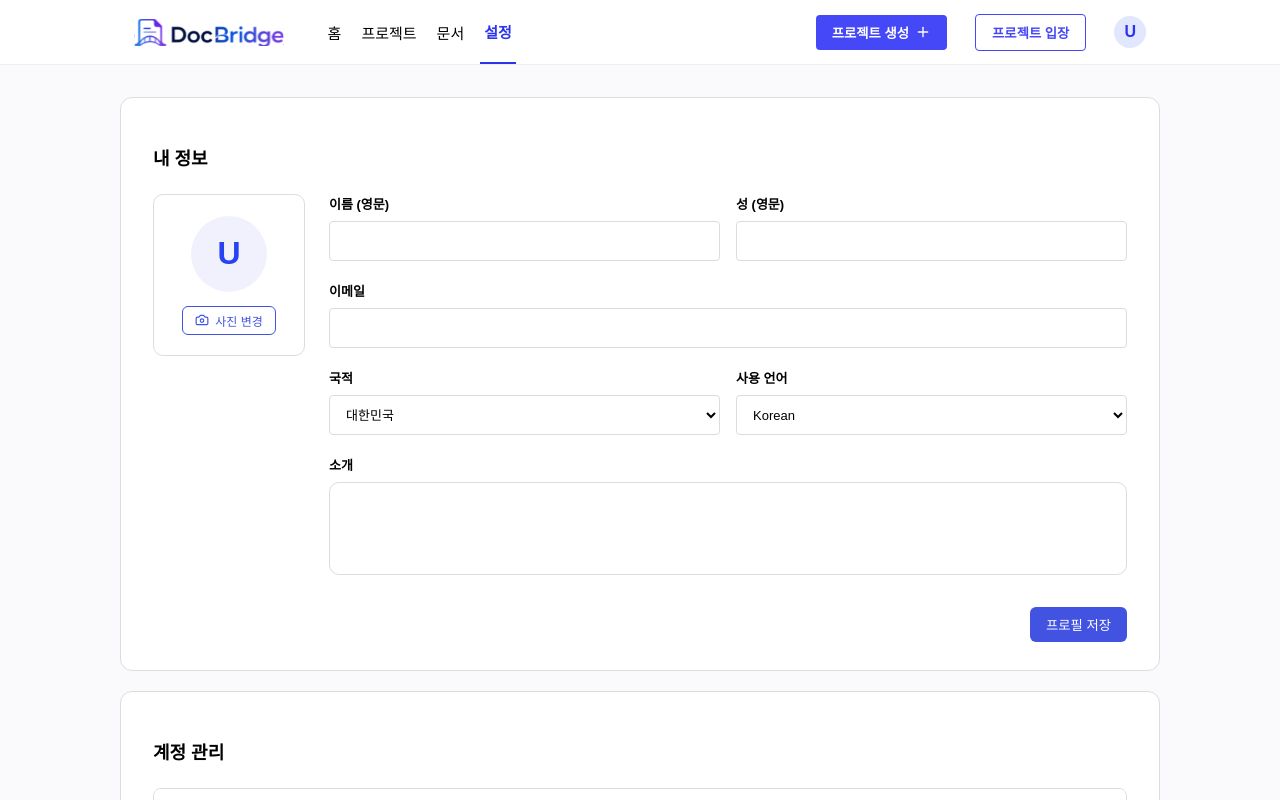
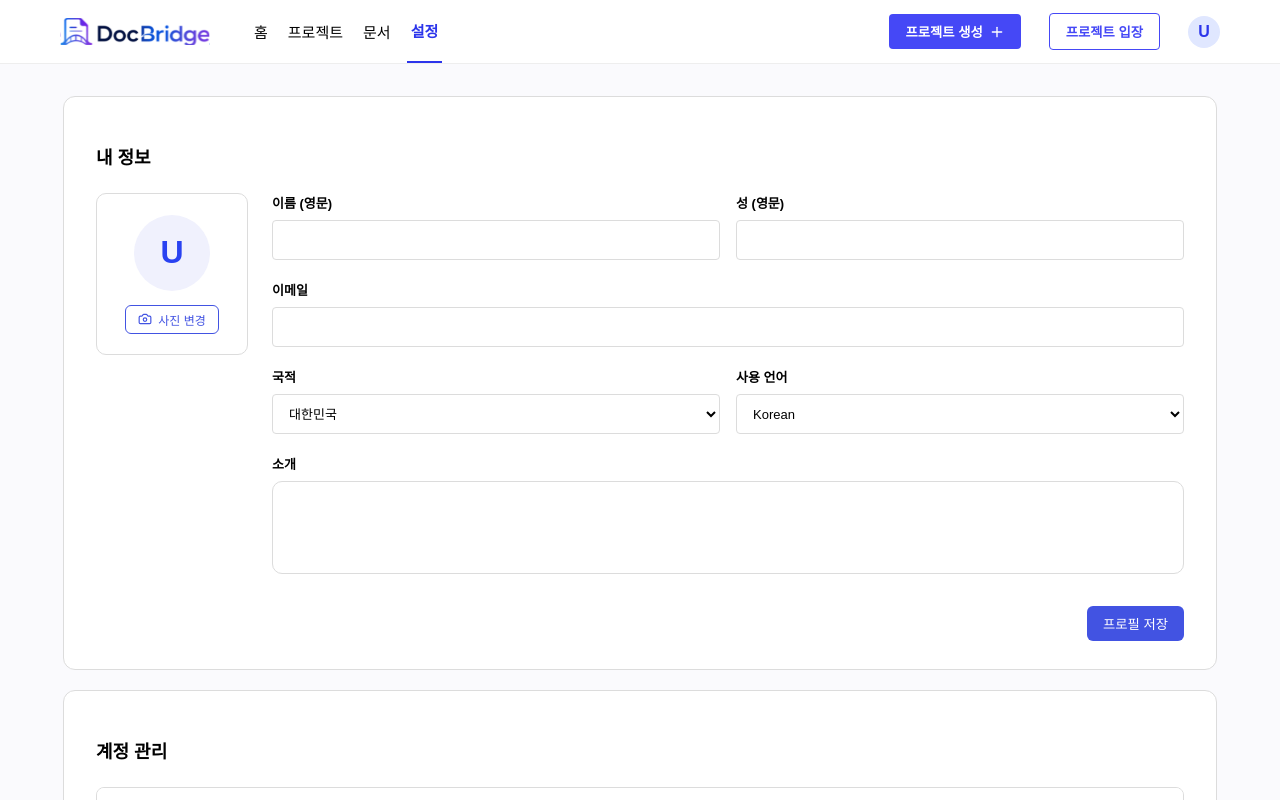
Before and after one commit to LikeLionUniv-INU/14th-itda-frontend, a React (Vite) app: page /set in a window 1280 px wide. Shown: the top 800 px of the page. Built offline with nearby package versions, Linux system fonts and the light colour scheme; no server answers.

Commit message:
Fix: 디자인 수정

```diff
--- a/src/components/Header.jsx
+++ b/src/components/Header.jsx
@@ -74,6 +74,7 @@ export default function Header({
   return (
     <>
       <S.Header $type={type}>
+        <S.HeaderInner>
           <S.HeaderLeft>
             <S.Logo />
             {!isProject && showNav && (
@@ -108,6 +109,7 @@ export default function Header({
               </>
             )}
           </S.HeaderRight>
+        </S.HeaderInner>
       </S.Header>
 
       {/* 프로젝트 생성 모달 */}
--- a/src/components/Header.styles.js
+++ b/src/components/Header.styles.js
@@ -2,15 +2,26 @@ import styled from "styled-components";
 import { NavLink } from "react-router-dom";
 import DocBridge로고 from "../assets/image/DocBridge로고.svg";
 
+// 1. 헤더 전체 배경 바 (화면 전체 너비로 흰색 배경 유지)
 export const Header = styled.header`
   display: flex;
-  align-items: center;
   justify-content: center;
-  gap: ${(props) => (props.$type === "project" ? "900px" : "300px")};
-
+  width: 100%;
   height: 64px;
   background: #fff;
   border-bottom: 1px solid #eee;
+  box-sizing: border-box;
+`;
+
+// 2. 내부 콘텐츠 영역 (본문과 동일한 max-width를 주어 양 끝 정렬)
+export const HeaderInner = styled.div`
+  display: flex;
+  align-items: center;
+  justify-content: space-between;
+  width: 100%;
+  max-width: 1200px;
+  padding: 0 20px;
+  box-sizing: border-box;
 `;
 
 // 로고 이미지 + 카테고리바
--- a/src/pages/Teamproject/TeamProject.jsx
+++ b/src/pages/Teamproject/TeamProject.jsx
@@ -76,9 +76,11 @@ const getRelativeTime = (dateString) => {
   return `${Math.floor(diffInMonths / 12)}년 전`;
 };
 
-const getInitial = (name) => {
-  if (!name) return "";
-  return String(name).trim().charAt(0).toUpperCase();
+// 성(lastName)이 있으면 성의 첫 글자, 없으면 name의 첫 글자를 추출하도록 수정
+const getInitial = (member) => {
+  if (!member) return "";
+  const target = member.lastName || member.name || member.firstName || "";
+  return String(target).trim().charAt(0).toUpperCase();
 };
 
 export default function TeamProject({ onNavigate }) {
@@ -102,7 +104,6 @@ export default function TeamProject({ onNavigate }) {
     }
     try {
       setLoading(true);
-      // 현재 팀 ID를 로컬스토리지에 항상 동기화
       localStorage.setItem("currentTeamId", String(teamId));
 
       const res = await getTeamDetail(teamId);
@@ -239,7 +240,6 @@ export default function TeamProject({ onNavigate }) {
     project.isLeader === true ||
     project.role === "LEADER";
 
-  // 문서 클릭 이동 핸들러
   const handleDocClick = (docId, targetVersion) => {
     const versionToUse = targetVersion || selectedVersions[docId] || 1;
     localStorage.setItem("currentTeamId", String(teamId));
@@ -271,9 +271,10 @@ export default function TeamProject({ onNavigate }) {
   const members = project.members || [];
   const inviteCode = project.inviteCode || "";
 
+  // 상단 배너 멤버 아바타 (객체 자체를 전달해 성 기준 이니셜 추출)
   const memberInitials = members
     .slice(0, 3)
-    .map((m) => getInitial(m.name || m.firstName || m.lastName));
+    .map((m) => getInitial(m));
   const extraMemberCount = members.length - 3;
 
   const hasDocs = docs.length > 0;
@@ -310,7 +311,6 @@ export default function TeamProject({ onNavigate }) {
         onExit={() => (onNavigate ? onNavigate("home") : navigate("/home"))}
       />
 
-      {/* 오른쪽 사이드바 포함 상단 전체 영역에 알림 배치 */}
       {notification && (
         <div
           style={{
@@ -348,7 +348,6 @@ export default function TeamProject({ onNavigate }) {
 
       <S.Container>
         <S.MainSection>
-          {/* 프로젝트 배너 */}
           <S.BannerCard>
             <S.BannerTitle>{project.name || project.title}</S.BannerTitle>
             <S.BannerMeta>
@@ -380,7 +379,6 @@ export default function TeamProject({ onNavigate }) {
             </S.BannerMeta>
           </S.BannerCard>
 
-          {/* 최근 문서 카드 */}
           <S.RecentDocsCard>
             <S.CardHeader>
               <h3>최근 문서</h3>
@@ -455,7 +453,6 @@ export default function TeamProject({ onNavigate }) {
           </S.RecentDocsCard>
 
           <S.BottomRow>
-            {/* 활동 요약 */}
             <S.HalfCard>
               <S.CardHeader>
                 <h3>활동 요약</h3>
@@ -465,7 +462,11 @@ export default function TeamProject({ onNavigate }) {
                   {activities.map((act) => (
                     <S.ActivityItem key={act.id}>
                       <S.ActivityAvatar>
-                        {getInitial(act.userName || act.performedByFirstName)}
+                        {/* 활동 내역의 유저 정보(lastName 우선) */}
+                        {getInitial({
+                          lastName: act.lastName || act.performedByLastName,
+                          name: act.userName || act.performedByFirstName,
+                        })}
                       </S.ActivityAvatar>
                       <S.ActivityContent>
                         <p>
@@ -487,7 +488,6 @@ export default function TeamProject({ onNavigate }) {
               )}
             </S.HalfCard>
 
-            {/* 프로젝트 멤버 */}
             <S.HalfCard>
               <S.CardHeader>
                 <h3>프로젝트 멤버</h3>
@@ -497,7 +497,8 @@ export default function TeamProject({ onNavigate }) {
                   <S.MemberItem key={member.id}>
                     <S.MemberLeft>
                       <S.MemberAvatar>
-                        {getInitial(member.name || member.firstName)}
+                        {/* 프로젝트 멤버 목록 (lastName 우선) */}
+                        {getInitial(member)}
                       </S.MemberAvatar>
                       <S.MemberName>
                         {member.name ||
@@ -521,7 +522,6 @@ export default function TeamProject({ onNavigate }) {
                 ))}
               </S.MemberListScrollWrapper>
 
-              {/* 초대 버튼 */}
               <S.InviteButton onClick={() => setIsInviteModalOpen(true)}>
                 <span>+</span> 멤버 초대하기
               </S.InviteButton>
@@ -529,7 +529,6 @@ export default function TeamProject({ onNavigate }) {
           </S.BottomRow>
         </S.MainSection>
 
-        {/* 사이드바 - 문서 모아보기 */}
         <S.SidebarSection>
           <S.SidebarCard>
             <S.SidebarHeader>
@@ -612,7 +611,6 @@ export default function TeamProject({ onNavigate }) {
         </S.SidebarSection>
       </S.Container>
 
-      {/* 1. 문서 생성 모달 */}
       <CreateDocumentModal
         isOpen={isCreateDocModalOpen}
         onClose={() => {
@@ -622,7 +620,6 @@ export default function TeamProject({ onNavigate }) {
         onSuccess={handleDocumentSuccess}
       />
 
-      {/* 2. 전용 팀 초대 코드 모달 */}
       <InviteModal
         isOpen={isInviteModalOpen}
         onClose={() => setIsInviteModalOpen(false)}
--- a/src/pages/mainpage/MainDoc.styles.js
+++ b/src/pages/mainpage/MainDoc.styles.js
@@ -14,7 +14,7 @@ export const PageWrapper = styled.div`
 
 export const Content = styled.div`
   width: 100%;
-  max-width: 1100px;
+  max-width: 1202px; /* 1100px에서 1202px로 수정하여 다른 페이지와 너비 통일 */
   margin: 0 auto;
   padding: 32px 24px 80px 24px;
   box-sizing: border-box;
@@ -144,10 +144,9 @@ export const DocIcon = styled.div`
   margin-bottom: 12px;
 `;
 
-
 export const NotificationBar = styled.div`
   grid-column: 1 / -1;
-  width: 1050px;
+  width: 100%; /* 1050px 고정에서 100%로 수정하여 컨테이너 폭에 맞춤 */
   box-sizing: border-box;
   display: flex;
   align-items: center;
--- a/src/pages/mainpage/MainHome.jsx
+++ b/src/pages/mainpage/MainHome.jsx
@@ -270,11 +270,14 @@ export default function MainHome({
                 <h4>{p.name}</h4>
                 <p className="langs">{Array.isArray(p.memberLanguages) ? p.memberLanguages.join(", ") : p.defaultLanguage}</p>
                 <S.AvatarGroup>
-                  {p.members?.map((m, idx) => (
-                    <S.MiniAvatar key={idx}>
-                      {typeof m === "string" ? m.charAt(0).toUpperCase() : "U"}
-                    </S.MiniAvatar>
-                  ))}
+                  {p.members?.map((m, idx) => {
+                    const initialText = m.initial || m.lastName?.charAt(0) || "U";
+                    return (
+                      <S.MiniAvatar key={idx} title={`${m.lastName || ""} ${m.firstName || ""}`.trim()}>
+                      {initialText.toUpperCase()}
+                      </S.MiniAvatar>
+                    );
+                  })}
                 </S.AvatarGroup>
               </S.ProjectCard>
             ))}
--- a/src/pages/mainpage/MainHome.styles.js
+++ b/src/pages/mainpage/MainHome.styles.js
@@ -15,7 +15,7 @@ export const PageWrapper = styled.div`
 
 export const Content = styled.div`
   width: 100%;
-  max-width: 1100px;
+  max-width: 1202px; /* 1100px에서 1202px로 변경하여 다른 페이지와 너비 맞춤 */
   margin: 0 auto;
   padding: 32px 24px 80px 24px;
   box-sizing: border-box;
--- a/src/pages/mainpage/MainProject.styles.js
+++ b/src/pages/mainpage/MainProject.styles.js
@@ -14,7 +14,7 @@ export const PageWrapper = styled.div`
 
 export const Content = styled.div`
   width: 100%;
-  max-width: 1100px;
+  max-width: 1202px; /* 1100px에서 1202px로 변경하여 다른 페이지와 너비 일치 */
   margin: 0 auto;
   padding: 32px 24px 80px 24px;
   box-sizing: border-box;
--- a/src/pages/mainpage/MainSetting.styles.js
+++ b/src/pages/mainpage/MainSetting.styles.js
@@ -8,9 +8,10 @@ export const PageWrapper = styled.div`
 `;
 
 export const Container = styled.div`
-  max-width: 1040px;
+  max-width: 1202px; /* 1040px에서 1202px로 변경하여 다른 페이지와 너비 통일 */
   margin: 32px auto;
-  padding: 0 16px;
+  padding: 0 24px; /* 양옆 패딩을 다른 페이지(24px)와 일치시킴 */
+  box-sizing: border-box;
   display: flex;
   gap: 20px;
   align-items: flex-start;
```
Lines whose indentation alone changed are shown as unchanged.
